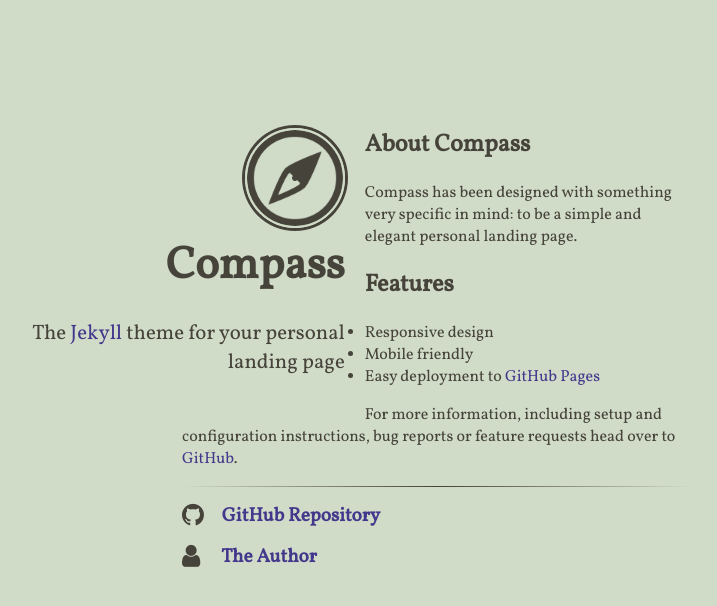
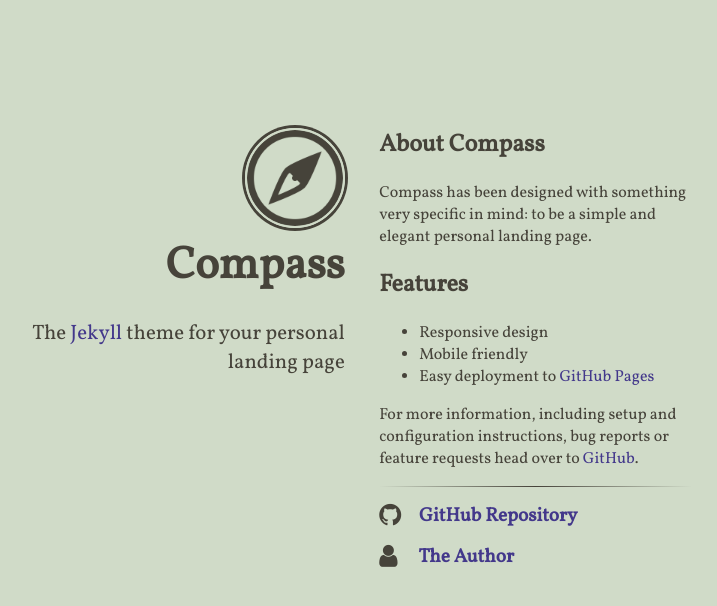
Before and after one commit to dylankarlsson/dylankarlsson.github.io, a Jekyll site: the page built from index.html, in a window 1280 px wide. Shown: the top 606 px of the page, without its empty margins (288-1005 px from the left). Built offline with Jekyll 4.4.1, drawn with Linux system fonts in a browser that asks for light colours; nearby versions of some CDN libraries.

Commit message:
margin back

```diff
--- a/assets/main.scss
+++ b/assets/main.scss
@@ -143,8 +143,8 @@
 	}
 
 	main {
-		width: 75%;
-		margin-left: 25%;
+		width: 46%;
+		margin-left: 54%;
 		padding: 0;
 	}
 }
```
